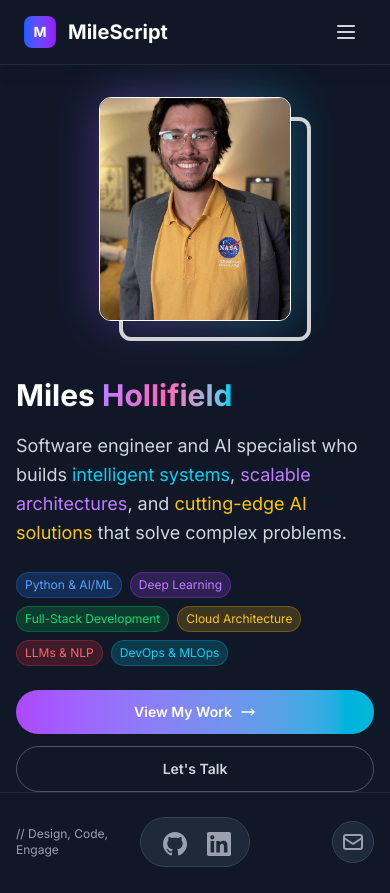
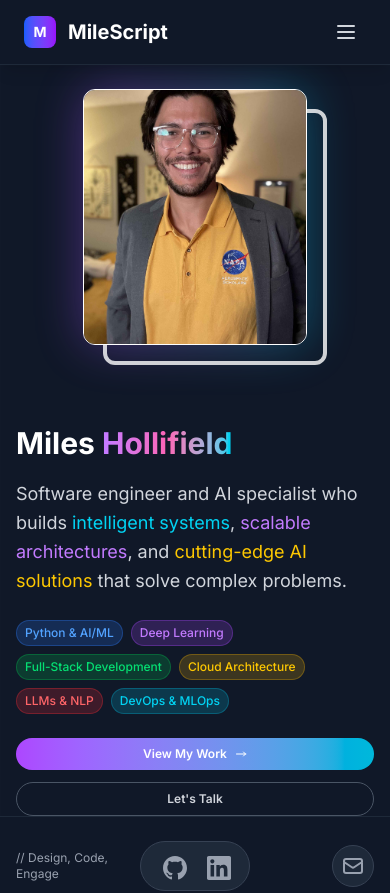
Before and after one commit to miles-hollifield/miles-portfolio-blog, a Next.js app: page / in a window 390 px wide. Shown: the top 893 px of the page. Built offline with nearby package versions, Linux system fonts and the light colour scheme.

Commit message:
Refactor homepage layout and styling: Adjust padding, margins, and font sizes for improved responsiveness and visual consistency.

```diff
--- a/src/app/page.tsx
+++ b/src/app/page.tsx
@@ -5,7 +5,7 @@ export default function HomePage() {
   return (
     <div className="min-h-screen bg-gray-900 text-white">
       {/* Hero Section */}
-      <section className="relative px-4 pt-8 sm:pt-12 sm:px-6 lg:px-8 lg:pt-20 min-h-[calc(100vh-160px)] sm:min-h-[calc(100vh-160px)] lg:min-h-[calc(100vh-160px)] max-h-none sm:max-h-[900px] flex items-center justify-center overflow-hidden">
+      <section className="relative px-4 pt-6 sm:pt-8 sm:px-6 lg:px-8 lg:pt-12 min-h-[calc(100vh-160px)] sm:min-h-[calc(100vh-160px)] lg:min-h-[calc(100vh-160px)] max-h-none sm:max-h-[1000px] flex items-center justify-center overflow-hidden">
         {/* Background Elements */}
         <div className="absolute inset-0 overflow-hidden pointer-events-none">
           {/* Grid Pattern */}
@@ -17,7 +17,7 @@ export default function HomePage() {
           </div>
 
           {/* Floating Code Elements */}
-          <div className="absolute top-10 left-4 sm:top-20 sm:left-10 text-cyan-400/30 text-xs sm:text-sm font-mono transform rotate-12 hidden sm:block pointer-events-none">
+          {/* <div className="absolute top-10 left-4 sm:top-20 sm:left-10 text-cyan-400/30 text-xs sm:text-sm font-mono transform rotate-12 hidden sm:block pointer-events-none">
             {'import torch'}
           </div>
           <div className="absolute top-16 right-4 sm:top-32 sm:right-20 text-purple-400/30 text-xs font-mono transform -rotate-6 hidden sm:block pointer-events-none">
@@ -31,11 +31,11 @@ export default function HomePage() {
           </div>
           <div className="absolute top-20 left-16 sm:top-40 sm:left-32 text-red-400/30 text-xs font-mono transform rotate-6 hidden lg:block pointer-events-none">
             async/await
-          </div>
+          </div> */}
         </div>
 
-        <div className="mx-auto max-w-7xl w-full">
-          <div className="grid lg:grid-cols-12 gap-6 lg:gap-8 items-center">
+        <div className="mx-auto max-w-6xl w-full">
+          <div className="grid lg:grid-cols-12 gap-8 lg:gap-12 xl:gap-16 items-center">
 
             {/* Left Column - Main Content */}
             <div className="lg:col-span-8 text-left relative z-10 order-2 lg:order-1">
@@ -46,7 +46,7 @@ export default function HomePage() {
               </div> */}
 
               {/* Main Heading */}
-              <h1 className="text-3xl sm:text-4xl md:text-5xl lg:text-6xl xl:text-7xl font-bold leading-tight mb-4 sm:mb-6">
+              <h1 className="text-3xl sm:text-4xl md:text-5xl lg:text-6xl xl:text-7xl 2xl:text-8xl font-bold leading-tight mb-4 sm:mb-6">
                 <span className="text-white">Miles </span>
                 <span className="bg-gradient-to-r from-purple-400 via-pink-400 to-cyan-400 bg-clip-text text-transparent">
                   Hollifield
@@ -54,7 +54,7 @@ export default function HomePage() {
               </h1>
 
               {/* Description */}
-              <p className="text-lg sm:text-xl text-gray-300 mb-6 sm:mb-8 max-w-2xl leading-relaxed">
+              <p className="text-lg sm:text-xl md:text-2xl lg:text-2xl text-gray-300 mb-6 sm:mb-8 lg:mb-10 max-w-4xl leading-relaxed">
                 Software engineer and AI specialist who builds
                 <span className="text-cyan-400"> intelligent systems</span>,
                 <span className="text-purple-400"> scalable architectures</span>, and
@@ -62,41 +62,41 @@ export default function HomePage() {
               </p>
 
               {/* Skills Tags */}
-              <div className="flex flex-wrap gap-2 sm:gap-3 mb-6 sm:mb-8">
-                <span className="px-2 sm:px-3 py-1 bg-blue-500/20 border border-blue-500/30 rounded-full text-blue-400 text-xs sm:text-sm">
+              <div className="flex flex-wrap gap-2 sm:gap-3 lg:gap-4 mb-6 sm:mb-8 lg:mb-10">
+                <span className="px-2 sm:px-2 lg:px-3 py-1 sm:py-1 bg-blue-500/20 border border-blue-500/30 rounded-full text-blue-400 text-xs sm:text-xs lg:text-sm font-medium">
                   Python & AI/ML
                 </span>
-                <span className="px-2 sm:px-3 py-1 bg-purple-500/20 border border-purple-500/30 rounded-full text-purple-400 text-xs sm:text-sm">
+                <span className="px-2 sm:px-2 lg:px-3 py-1 sm:py-1 bg-purple-500/20 border border-purple-500/30 rounded-full text-purple-400 text-xs sm:text-xs lg:text-sm font-medium">
                   Deep Learning
                 </span>
-                <span className="px-2 sm:px-3 py-1 bg-green-500/20 border border-green-500/30 rounded-full text-green-400 text-xs sm:text-sm">
+                <span className="px-2 sm:px-2 lg:px-3 py-1 sm:py-1 bg-green-500/20 border border-green-500/30 rounded-full text-green-400 text-xs sm:text-xs lg:text-sm font-medium">
                   Full-Stack Development
                 </span>
-                <span className="px-2 sm:px-3 py-1 bg-yellow-500/20 border border-yellow-500/30 rounded-full text-yellow-400 text-xs sm:text-sm">
+                <span className="px-2 sm:px-2 lg:px-3 py-1 sm:py-1 bg-yellow-500/20 border border-yellow-500/30 rounded-full text-yellow-400 text-xs sm:text-xs lg:text-sm font-medium">
                   Cloud Architecture
                 </span>
-                <span className="px-2 sm:px-3 py-1 bg-red-500/20 border border-red-500/30 rounded-full text-red-400 text-xs sm:text-sm">
+                <span className="px-2 sm:px-2 lg:px-3 py-1 sm:py-1 bg-red-500/20 border border-red-500/30 rounded-full text-red-400 text-xs sm:text-xs lg:text-sm font-medium">
                   LLMs & NLP
                 </span>
-                <span className="px-2 sm:px-3 py-1 bg-cyan-500/20 border border-cyan-500/30 rounded-full text-cyan-400 text-xs sm:text-sm">
+                <span className="px-2 sm:px-2 lg:px-3 py-1 sm:py-1 bg-cyan-500/20 border border-cyan-500/30 rounded-full text-cyan-400 text-xs sm:text-xs lg:text-sm font-medium">
                   DevOps & MLOps
                 </span>
               </div>
 
               {/* CTA Buttons */}
-              <div className="flex flex-col sm:flex-row gap-3 sm:gap-4 relative z-10">
+              <div className="flex flex-col sm:flex-row gap-3 sm:gap-4 lg:gap-6 relative z-10">
                 <Link
                   href="/projects"
-                  className="group inline-flex items-center justify-center px-6 py-3 bg-gradient-to-r from-purple-500 to-cyan-500 rounded-full text-white font-semibold transition-all duration-300 hover:shadow-lg hover:shadow-purple-500/25 hover:scale-105 cursor-pointer relative z-10 text-sm sm:text-base"
+                  className="group inline-flex items-center justify-center px-4 py-2 lg:px-6 lg:py-3 bg-gradient-to-r from-purple-500 to-cyan-500 rounded-full text-white font-semibold transition-all duration-300 hover:shadow-lg hover:shadow-purple-500/25 hover:scale-105 cursor-pointer relative z-10 text-xs sm:text-sm lg:text-base"
                 >
                   View My Work
-                  <svg className="ml-2 w-4 h-4 group-hover:translate-x-1 transition-transform" fill="none" stroke="currentColor" viewBox="0 0 24 24">
+                  <svg className="ml-2 w-3 h-3 lg:w-4 lg:h-4 group-hover:translate-x-1 transition-transform" fill="none" stroke="currentColor" viewBox="0 0 24 24">
                     <path strokeLinecap="round" strokeLinejoin="round" strokeWidth={2} d="M17 8l4 4m0 0l-4 4m4-4H3" />
                   </svg>
                 </Link>
                 <Link
                   href="/contact"
-                  className="inline-flex items-center justify-center px-6 py-3 border border-gray-600 rounded-full text-gray-300 font-semibold hover:border-gray-400 hover:text-white transition-all duration-300 cursor-pointer relative z-10 text-sm sm:text-base"
+                  className="inline-flex items-center justify-center px-4 py-2 lg:px-6 lg:py-3 border border-gray-600 rounded-full text-gray-300 font-semibold hover:border-gray-400 hover:text-white transition-all duration-300 cursor-pointer relative z-10 text-xs sm:text-sm lg:text-base"
                 >
                   Let&apos;s Talk
                 </Link>
@@ -104,10 +104,10 @@ export default function HomePage() {
             </div>
 
             {/* Right Column - Visual Elements */}
-            <div className="lg:col-span-4 relative order-1 lg:order-2 mb-8 lg:mb-0">
-              <div className="relative flex justify-center lg:justify-end">
+            <div className="lg:col-span-4 relative order-1 lg:order-2 mb-12 lg:mb-0">
+              <div className="relative flex justify-center lg:justify-flex-end">
                 {/* Main Profile Image with Glow */}
-                <div className="relative w-48 h-56 sm:w-56 sm:h-64 md:w-64 md:h-72 lg:w-72 lg:h-80 xl:w-80 xl:h-96">
+                <div className="relative w-56 h-64 sm:w-64 sm:h-72 md:w-72 md:h-80 lg:w-80 lg:h-96 xl:w-96 xl:h-[420px] 2xl:w-[420px] 2xl:h-[480px]">
                   <div className="absolute inset-0 bg-gradient-to-r from-purple-500 to-cyan-500 rounded-2xl blur-xl opacity-30 animate-pulse"></div>
 
                   {/* Offset White Border */}
@@ -117,8 +117,8 @@ export default function HomePage() {
                     <Image
                       src="/timeline-images/miles-nasa.jpg"
                       alt="Miles Hollifield"
-                      width={400}
-                      height={480}
+                      width={350}
+                      height={420}
                       className="object-cover w-full h-full"
                       priority
                     />
```
